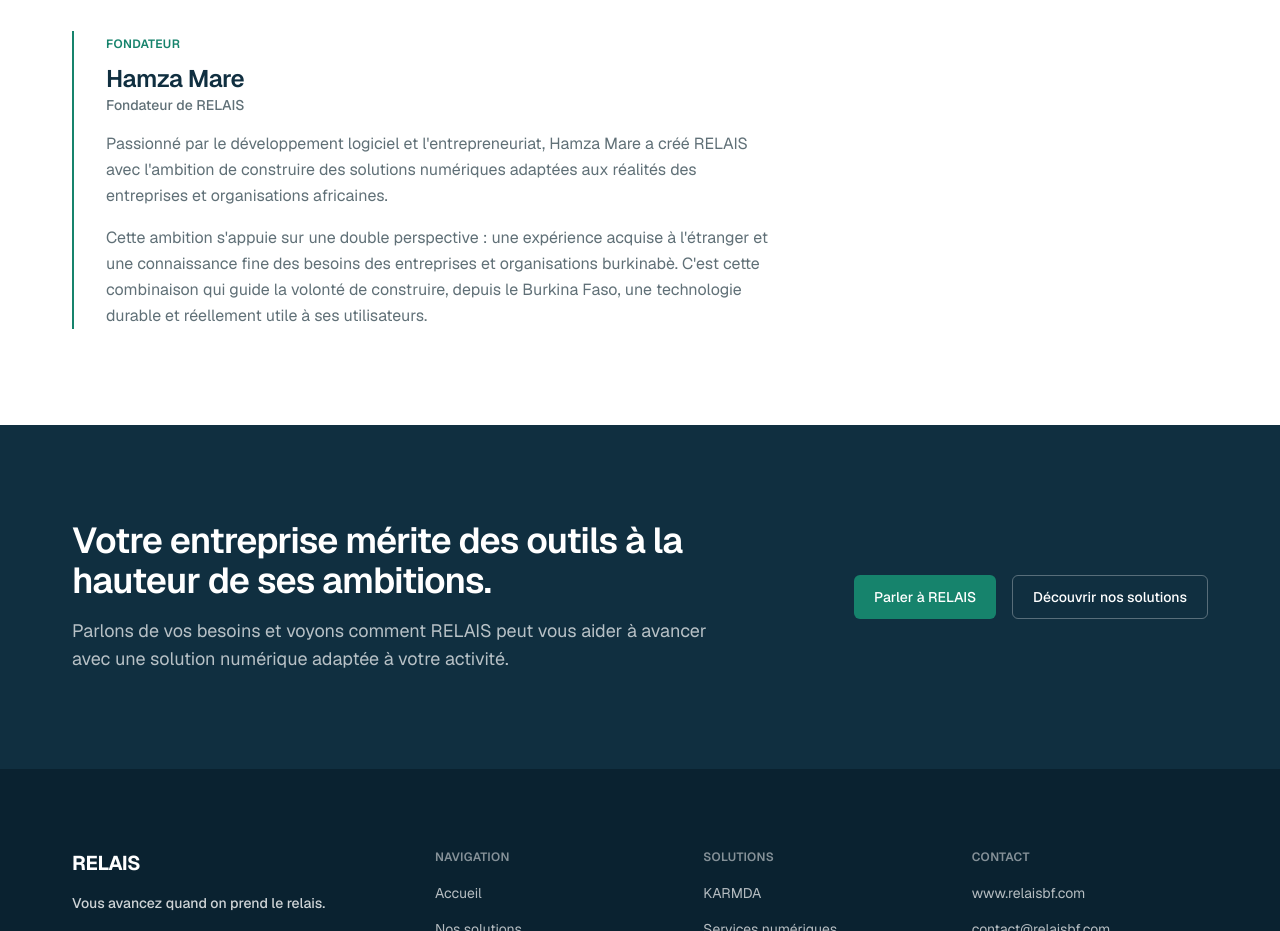
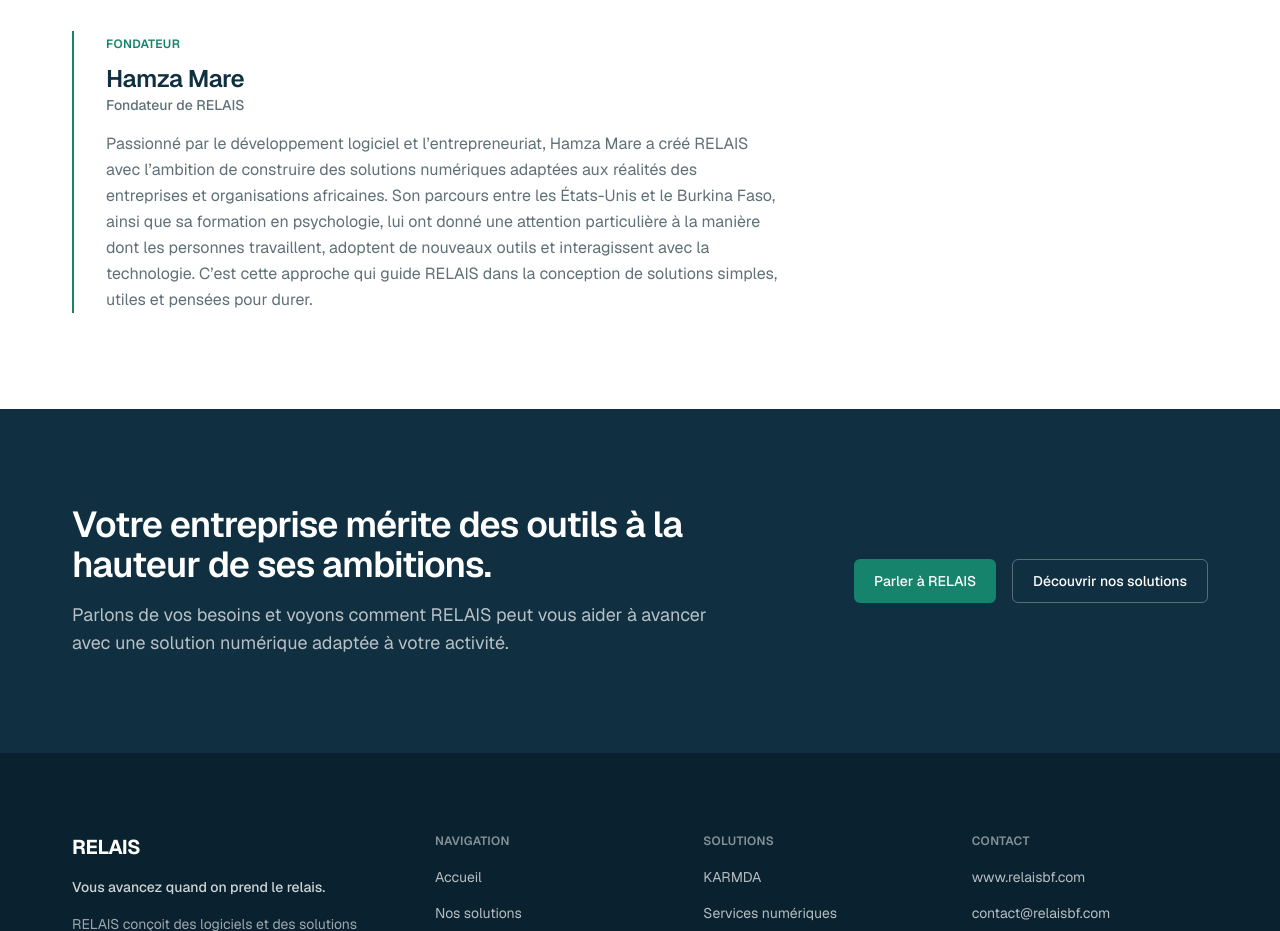
Before and after one commit to Hazichomwarr/relais-bf, a Next.js app: page / in a window 1280 px wide. Shown: the part 5820-6751 px from the top of the page. Built offline with nearby package versions, Linux system fonts and the light colour scheme.

Commit message:
update founder history text

```diff
--- a/content/company.ts
+++ b/content/company.ts
@@ -88,7 +88,6 @@
   name: "Hamza Mare",
   role: "Fondateur de RELAIS",
   paragraphs: [
-    "Passionné par le développement logiciel et l'entrepreneuriat, Hamza Mare a créé RELAIS avec l'ambition de construire des solutions numériques adaptées aux réalités des entreprises et organisations africaines.",
-    "Cette ambition s'appuie sur une double perspective : une expérience acquise à l'étranger et une connaissance fine des besoins des entreprises et organisations burkinabè. C'est cette combinaison qui guide la volonté de construire, depuis le Burkina Faso, une technologie durable et réellement utile à ses utilisateurs.",
+    "Passionné par le développement logiciel et l’entrepreneuriat, Hamza Mare a créé RELAIS avec l’ambition de construire des solutions numériques adaptées aux réalités des entreprises et organisations africaines. Son parcours entre les États-Unis et le Burkina Faso, ainsi que sa formation en psychologie, lui ont donné une attention particulière à la manière dont les personnes travaillent, adoptent de nouveaux outils et interagissent avec la technologie. C’est cette approche qui guide RELAIS dans la conception de solutions simples, utiles et pensées pour durer.",
   ],
 } satisfies Founder;
```
